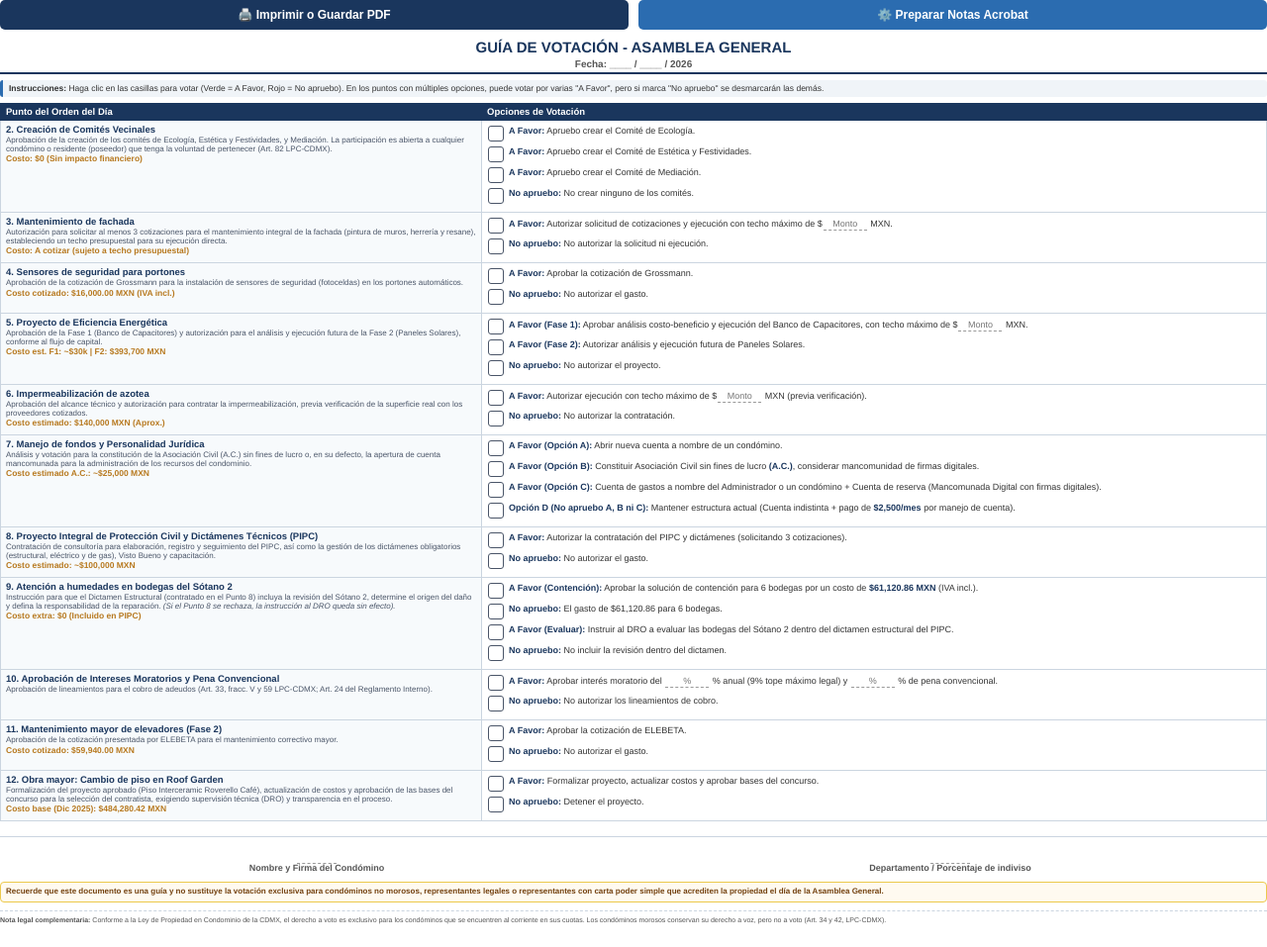
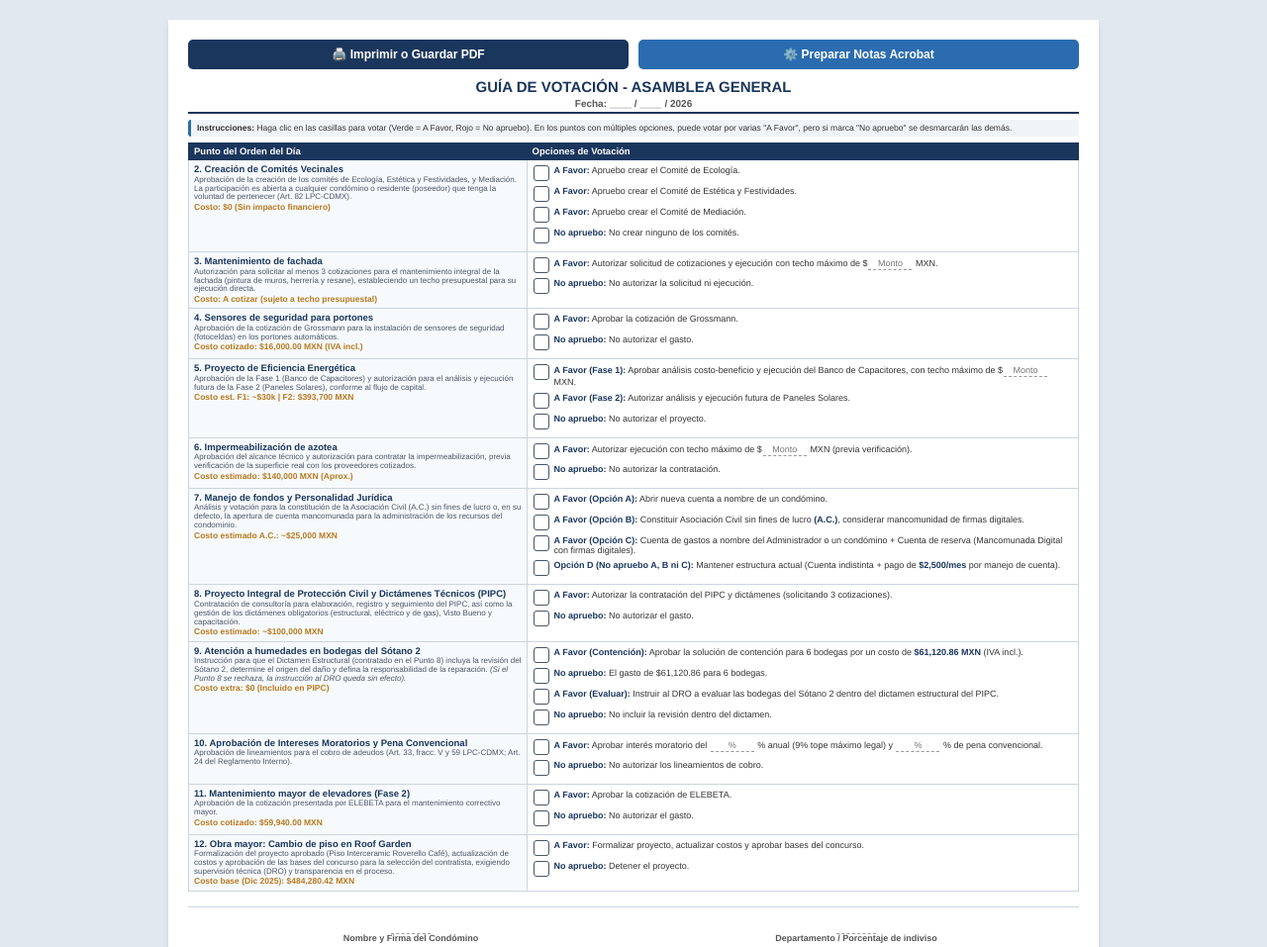
Before and after one commit to mrohous/checklist-amores_VF, a plain HTML site: page votacion.html in a window 1280 px wide. Shown: the top 957 px of the page at 99% size. Before the commit the page ends 934 px from the top, so only its background shows below. Drawn offline with Linux system fonts and the light colour scheme.

Commit message:
Update votacion.html

```diff
--- a/votacion.html
+++ b/votacion.html
@@ -5,9 +5,28 @@
     <meta name="viewport" content="width=device-width, initial-scale=1.0">
     <title>Guía de Votación Interactiva - Asamblea</title>
     <style>
-        /* Reducimos márgenes de página al mínimo */
+        /* Configuración para impresión */
         @page { size: letter; margin: 0.4cm 0.6cm; }
-        body { font-family: 'Helvetica Neue', Helvetica, Arial, sans-serif; color: #333; line-height: 1.1; margin: 0; padding: 0; font-size: 9px; position: relative; }
+
+        /* Configuración para pantalla (Web) */
+        body {
+            font-family: 'Helvetica Neue', Helvetica, Arial, sans-serif;
+            color: #333;
+            line-height: 1.1;
+            margin: 0;
+            padding: 0;
+            font-size: 9px;
+            background-color: #e2e8f0; /* Fondo gris para resaltar la "hoja" */
+        }
+
+        /* Contenedor que simula la hoja en la web */
+        .contenedor-principal {
+            max-width: 900px;
+            margin: 20px auto; /* Márgenes laterales en web */
+            background-color: white;
+            padding: 20px; /* Relleno interno en web */
+            box-shadow: 0 4px 6px rgba(0,0,0,0.1); /* Sombra para efecto de hoja */
+        }
 
         .btn-container { display: flex; gap: 10px; margin-bottom: 10px; }
 
@@ -93,10 +112,23 @@
 
         tr { page-break-inside: avoid; }
 
-        @media print { .btn-container { display: none !important; } }
+        /* Reglas específicas para cuando se manda a imprimir */
+        @media print {
+            body { background-color: white; }
+            .contenedor-principal {
+                max-width: 100%;
+                margin: 0;
+                padding: 0;
+                box-shadow: none;
+            }
+            .btn-container { display: none !important; }
+        }
     </style>
 </head>
 <body>
+
+    <!-- CONTENEDOR QUE DA MÁRGENES EN LA WEB -->
+    <div class="contenedor-principal">
 
         <div class="btn-container" id="action-buttons">
             <button class="btn-accion btn-imprimir" onclick="window.print()">🖨️ Imprimir o Guardar PDF</button>
@@ -279,6 +311,8 @@
             <strong>Nota legal complementaria:</strong> Conforme a la Ley de Propiedad en Condominio de la CDMX, el derecho a voto es exclusivo para los condóminos que se encuentren al corriente en sus cuotas. Los condóminos morosos conservan su derecho a voz, pero no a voto (Art. 34 y 42, LPC-CDMX).
         </div>
 
+    </div> <!-- FIN DEL CONTENEDOR PRINCIPAL -->
+
     <script>
         function toggleSingleVote(element) {
             if (event.target.tagName.toLowerCase() === 'input') return;
```
Lines whose indentation alone changed are shown as unchanged.
